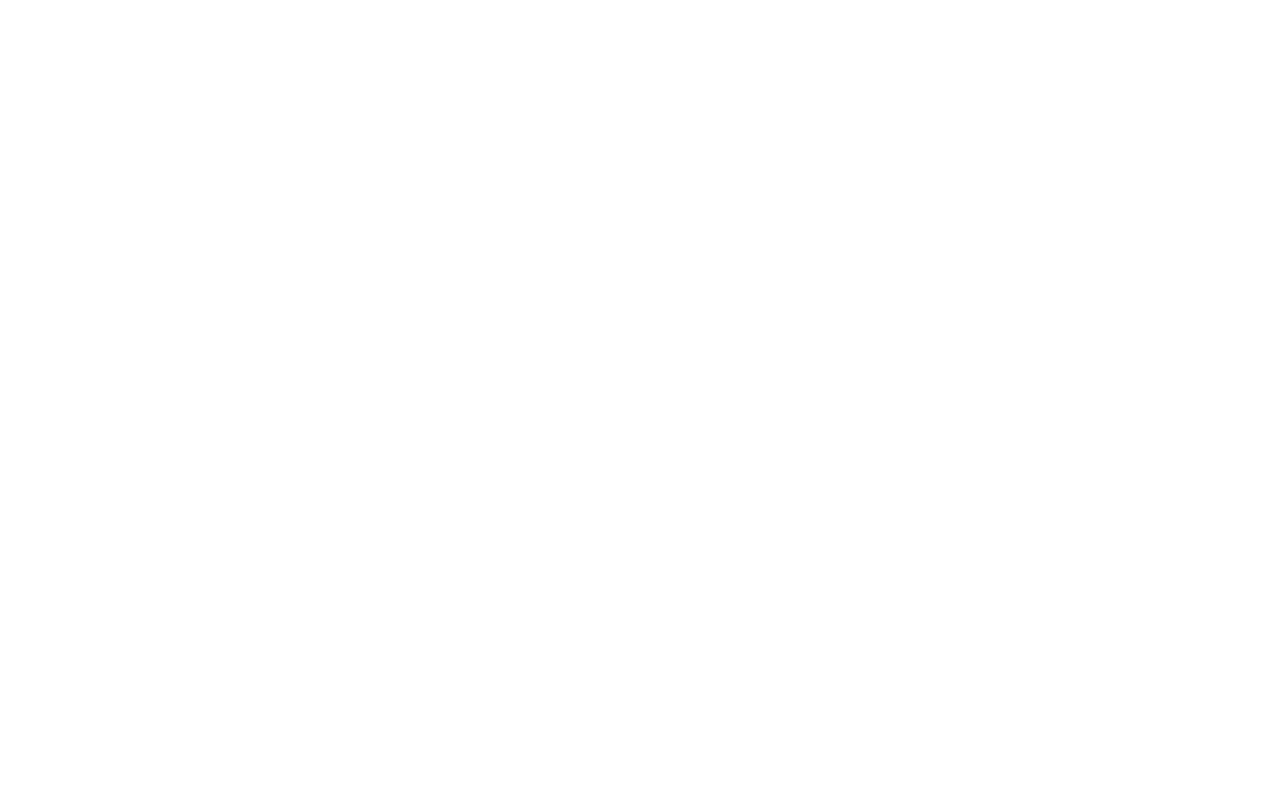
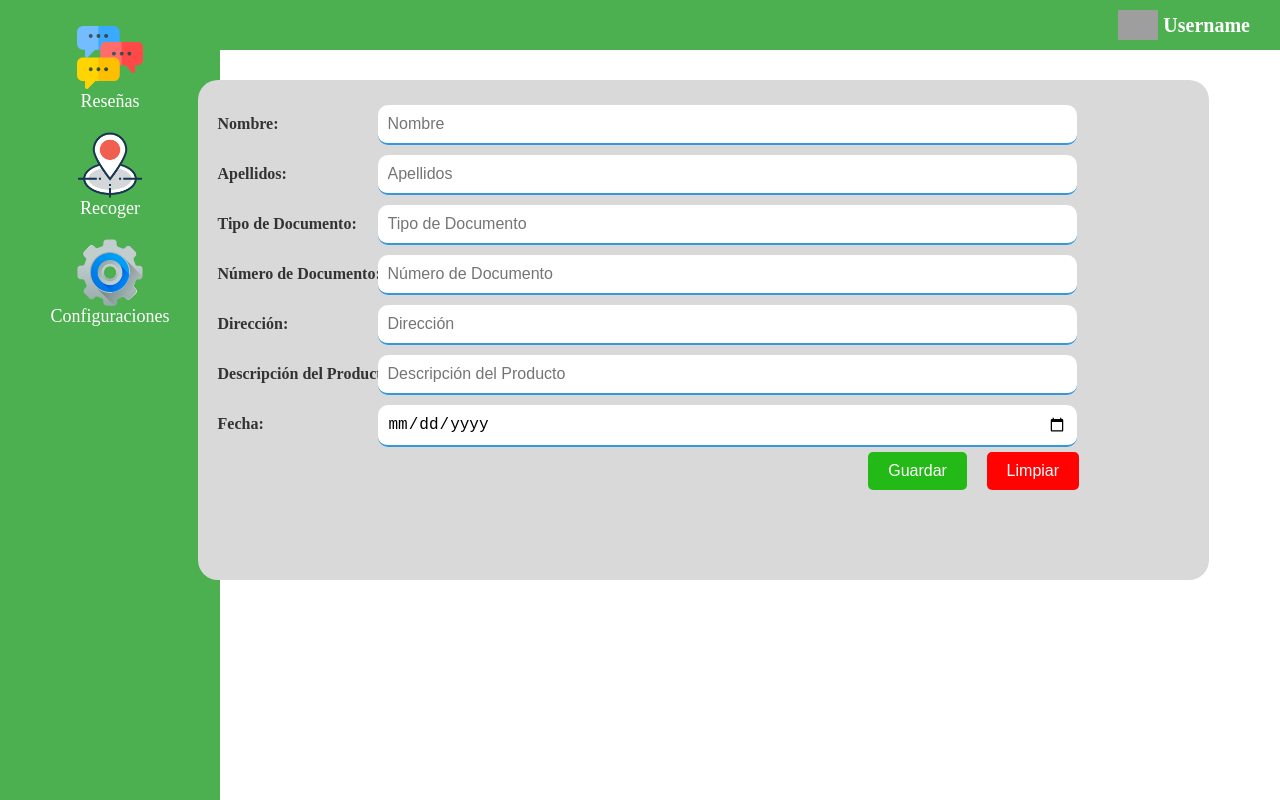
Before and after one commit to Juan17pulgarin/Sistema_de_informacion, a React (Vite) app: page /recoger in a window 1280 px wide. Before the commit this address had no page. Built offline with nearby package versions, Linux system fonts and the light colour scheme; grey boxes are pictures that could not be loaded.

Commit message:
Se desarrolla componente de ordenes.

```diff
--- a/src/App.jsx
+++ b/src/App.jsx
@@ -4,6 +4,7 @@
 import Login from './components/login/Login';
 import MainNavbar from './components/mainNavbar/MainNavbar';
 import Settings from './components/settings/Settings';
+import Ordenes from './components/ordenes/Ordenes';
 import { Route, Routes } from 'react-router-dom'
 
 
@@ -15,8 +16,9 @@
     <Route path='/dashboard' element={<Dashboard />} />
     <Route path='/login' element={<Login />} />
     <Route path='/mainNavbar' element={<MainNavbar />} />
-    <Route path='/DiscriPcion' element={<DiscriPcion />} />
+    <Route path='/reseña' element={<DiscriPcion />} />
     <Route path='/configuracion' element={<Settings />} />
+    <Route path='/recoger' element={<Ordenes />} />
     </Routes>
   )
 }
--- a/src/components/discripciones/DiscriPcion.jsx
+++ b/src/components/discripciones/DiscriPcion.jsx
@@ -1,60 +1,14 @@
 import React from 'react';
 import './discriPcion.css';
 import MainReview from '../mainReview/MainReview';
-import background from '../../assets/img/comentarios_1.png';
-import backgro from '../../assets/img/lupa_1.png';
-import back from '../../assets/img/mapa_1.png';
-import configu from '../../assets/img/configuraciones_1.png';
-import recoge from '../../assets/img/maps_and_location_1.png';
-import usua from '../../assets/img/usuario.png';
-import { Link } from 'react-router-dom';
+import Menu from '../mainNavbar/MainNavbar'
 
 
 const DiscriPcion = () => {
     return (
-        <>
-        <div className="navbar-container">
-        <div className="top-navbar">
-          <div className="user-info">
-          <img src={usua} alt="Username" className="icon-ima" />
-            <span className="username">Username</span>
-          </div>
-        </div>
-
-        <div className="main-navbar">
-          <div className="options">
-            <div className="vertical-options">
-
-            <div className="option">
-              <img src={background} alt="Reseñas" className="icon-image" />
-              <Link className="icon-text" to="/reseña">Reseñas</Link>
-            </div>
-
-              <div className="option">
-            <img src={backgro} alt="Consultas" className="icon-image" />
-            <Link className="icon-text" to="/DiscriPcion">Consultas</Link>
-          </div>
-
-          <div className="option">
-            <img src={back} alt="Localización" className="icon-image" />
-          <Link className="icon-text" to="/localizacion">Localización</Link>
-          </div>
-
-          <div className="option">
-            <img src={recoge} alt="Recoger" className="icon-image" />
-          <Link className="icon-text" to="/recoger">Recoger</Link>
-          </div>
-
-          <div className="option">
-            <img src={configu} alt="Configuraciones" className="icon-image" />
-          <Link className="icon-text" to="/configuracion">Configuraciones</Link>
-          </div>
-            </div>
-          </div>
-        </div>
-      </div>
-
-      <div><MainReview/></div>
+      <>
+        <Menu />
+        <MainReview />
       </>
     );
     };
--- a/src/components/mainNavbar/MainNavbar.jsx
+++ b/src/components/mainNavbar/MainNavbar.jsx
@@ -28,16 +28,6 @@
             <Link className="icon-text" to="/reseña">Reseñas</Link>
           </div>
 
-            <div className="option">
-          <img src={backgro} alt="Consultas" className="icon-image" />
-          <Link className="icon-text" to="/DiscriPcion">Consultas</Link>
-        </div>
-
-        <div className="option">
-          <img src={back} alt="Localización" className="icon-image" />
-        <Link className="icon-text" to="/localizacion">Localización</Link>
-        </div>
-
         <div className="option">
           <img src={recoge} alt="Recoger" className="icon-image" />
         <Link className="icon-text" to="/recoger">Recoger</Link>
--- a/src/components/mainReview/mainReview.css
+++ b/src/components/mainReview/mainReview.css
@@ -119,6 +119,6 @@
   height: 100px;
   position: absolute;
   margin-left: 17px;
-  top: 230px;
+  top: 235px;
   left: 120px;
 }
--- /dev/null
+++ b/src/components/ordenes/Ordenes.jsx
@@ -0,0 +1,115 @@
+import React, { useState } from 'react';
+import './ordenes.css';
+import logo from '../../assets/img/logo.png';
+import MainNavbar from '../mainNavbar/MainNavbar';
+
+const Ordenes = () => {
+  const [nombre, setNombre] = useState('');
+  const [apellidos, setApellidos] = useState('');
+  const [tipoDocumento, setTipoDocumento] = useState('');
+  const [numeroDocumento, setNumeroDocumento] = useState('');
+  const [direccion, setDireccion] = useState('');
+  const [descripcionProducto, setDescripcionProducto] = useState('');
+  const [fecha, setFecha] = useState('');
+
+  const limpiarCampos = () => {
+    setNombre('');
+    setApellidos('');
+    setTipoDocumento('');
+    setNumeroDocumento('');
+    setDireccion('');
+    setDescripcionProducto('');
+    setFecha('');
+  };
+
+  const guardarOrden = () => {
+    console.log('Nombre:', nombre);
+    console.log('Apellidos:', apellidos);
+    console.log('Tipo de Documento:', tipoDocumento);
+    console.log('Número de Documento:', numeroDocumento);
+    console.log('Dirección:', direccion);
+    console.log('Descripción del Producto:', descripcionProducto);
+    console.log('Fecha:', fecha);
+  };
+
+  return (
+    <>
+      <MainNavbar />
+        <div className="contenedor-ordenes">
+        <div className="formulario">
+            <div className="campo">
+            <label>Nombre:</label>
+            <input
+                type="text"
+                placeholder="Nombre"
+                value={nombre}
+                onChange={(e) => setNombre(e.target.value)}
+            />
+            </div>
+            <div className="campo">
+            <label>Apellidos:</label>
+            <input
+                type="text"
+                placeholder="Apellidos"
+                value={apellidos}
+                onChange={(e) => setApellidos(e.target.value)}
+            />
+            </div>
+            <div className="campo">
+            <label>Tipo de Documento:</label>
+            <input
+                type="text"
+                placeholder="Tipo de Documento"
+                value={tipoDocumento}
+                onChange={(e) => setTipoDocumento(e.target.value)}
+            />
+            </div>
+            <div className="campo">
+            <label>Número de Documento:</label>
+            <input
+                type="text"
+                placeholder="Número de Documento"
+                value={numeroDocumento}
+                onChange={(e) => setNumeroDocumento(e.target.value)}
+            />
+            </div>
+            <div className="campo">
+            <label>Dirección:</label>
+            <input
+                type="text"
+                placeholder="Dirección"
+                value={direccion}
+                onChange={(e) => setDireccion(e.target.value)}
+            />
+            </div>
+            <div className="campo">
+            <label>Descripción del Producto:</label>
+            <input
+                type="text"
+                placeholder="Descripción del Producto"
+                value={descripcionProducto}
+                onChange={(e) => setDescripcionProducto(e.target.value)}
+            />
+            </div>
+            <div className="campo">
+            <label>Fecha:</label>
+            <input
+                type="date"
+                placeholder="Fecha"
+                value={fecha}
+                onChange={(e) => setFecha(e.target.value)}
+            />
+            </div>
+            <div className="contenedor-botones">
+                <button  className="guardar" onClick={guardarOrden}>Guardar</button>
+                <button   className="limpiar" onClick={limpiarCampos}>Limpiar</button>
+            </div>
+        </div>
+        </div>
+
+    </>
+
+  );
+};
+
+export default Ordenes;
--- /dev/null
+++ b/src/components/ordenes/ordenes.css
@@ -0,0 +1,85 @@
+.contenedor-ordenes {
+  width: 80%;
+  max-width: 1085px;
+  height: 500px;
+  position: relative;
+  margin: 80px auto 0;
+  border-radius: 20px;
+  background-color: #D9D9D9;
+  margin-left: calc((100% - 885px) / 2);
+}
+
+.formulario {
+  flex: 1;
+  padding: 20px;
+  display: flex;
+  flex-direction: column;
+}
+
+.campos {
+  display: flex;
+  flex-direction: column;
+  margin-bottom: 10px;
+}
+
+.campos label {
+  font-weight: bold;
+}
+
+input {
+  padding: 10px;
+  margin: 5px 0;
+  width: 70%;
+}
+
+.logo-container {
+  flex: 1;
+  display: flex;
+  align-items: center;
+  justify-content: center;
+  max-width: 20%;
+  margin-top: -10%;
+}
+
+.logo-container img {
+  max-width: 100%;
+  max-height: 100%;
+}
+
+.contenedor-botones{
+  display: flex;
+  flex-direction: row;
+}
+
+.guardar{
+  background-color: #23B916;
+  color: #fff;
+  border: none;
+  padding: 10px 20px;
+  border-radius: 5px;
+  cursor: pointer;
+  font-size: 16px;
+  width: auto;
+  margin-left: 67%;
+
+}
+
+.limpiar {
+  background-color: #FF0303;
+  color: #fff;
+  border: none;
+  padding: 10px 20px;
+  border-radius: 5px;
+  cursor: pointer;
+  font-size: 16px;
+  width: auto;
+  margin-left: 1%;
+}
+
+.guardar:hover {
+  background-color: #27ae60;
+}
+
+.limpiar:hover {
+  background-color: #e74c3c;
+}
--- a/src/components/settings/Settings.jsx
+++ b/src/components/settings/Settings.jsx
@@ -4,31 +4,33 @@
 
 function Settings() {
   return (
+    <>
+    <MainNavbar />
     <div className="conten">
       <aside className="right_side">
         <div className="insert">
           <div className="input-container">
-            <label htmlFor="name">Nombre de usuario:</label>
-            <input type="text" id="name" name="name" />
+            <label htmlFor="name">Usuario:</label>
+            <input type="text" id="name" name="name" placeholder="Nombre usuario" />
           </div>
           <div className="input-container">
-            <label htmlFor="email">Correo electrónico:</label>
-            <input type="email" id="email" name="email" />
+            <label htmlFor="email">Email:</label>
+            <input type="email" id="email" name="email" placeholder="Correo electrónica"/>
           </div>
 
           <div className="input-container">
-            <label htmlFor="password">Contraseña:</label>
-            <input  type="password" id="password" name="password" />
+            <label htmlFor="password" >Contraseña:</label>
+            <input  type="password" id="password" name="password" placeholder="Contraseña usuario"/>
           </div>
 
           <div className="input-container">
-            <label htmlFor="direction">Dirección de residencia:</label>
-            <input type="text" id="direction" name="direction" />
+            <label htmlFor="direction" >Dirección:</label>
+            <input type="text" id="direction" name="direction" placeholder="Dirección recogida" />
           </div>
 
           <div className="input-container">
-            <label htmlFor="type">Tipo de perfil:</label>
-            <input type="text" id="type" name="type" />
+            <label htmlFor="type">Tipo:</label>
+            <input type="text" id="type" name="type"  placeholder="Tipo de usuario" />
           </div>
           <div className="botones">
             <button className="aceptar">Guardar</button>
@@ -39,8 +41,9 @@
           <button id="eliminar-cuenta">Eliminar cuenta</button>
         </div>
       </aside>
-      <MainNavbar />
     </div>
+    </>
+
   );
 }
 
```
